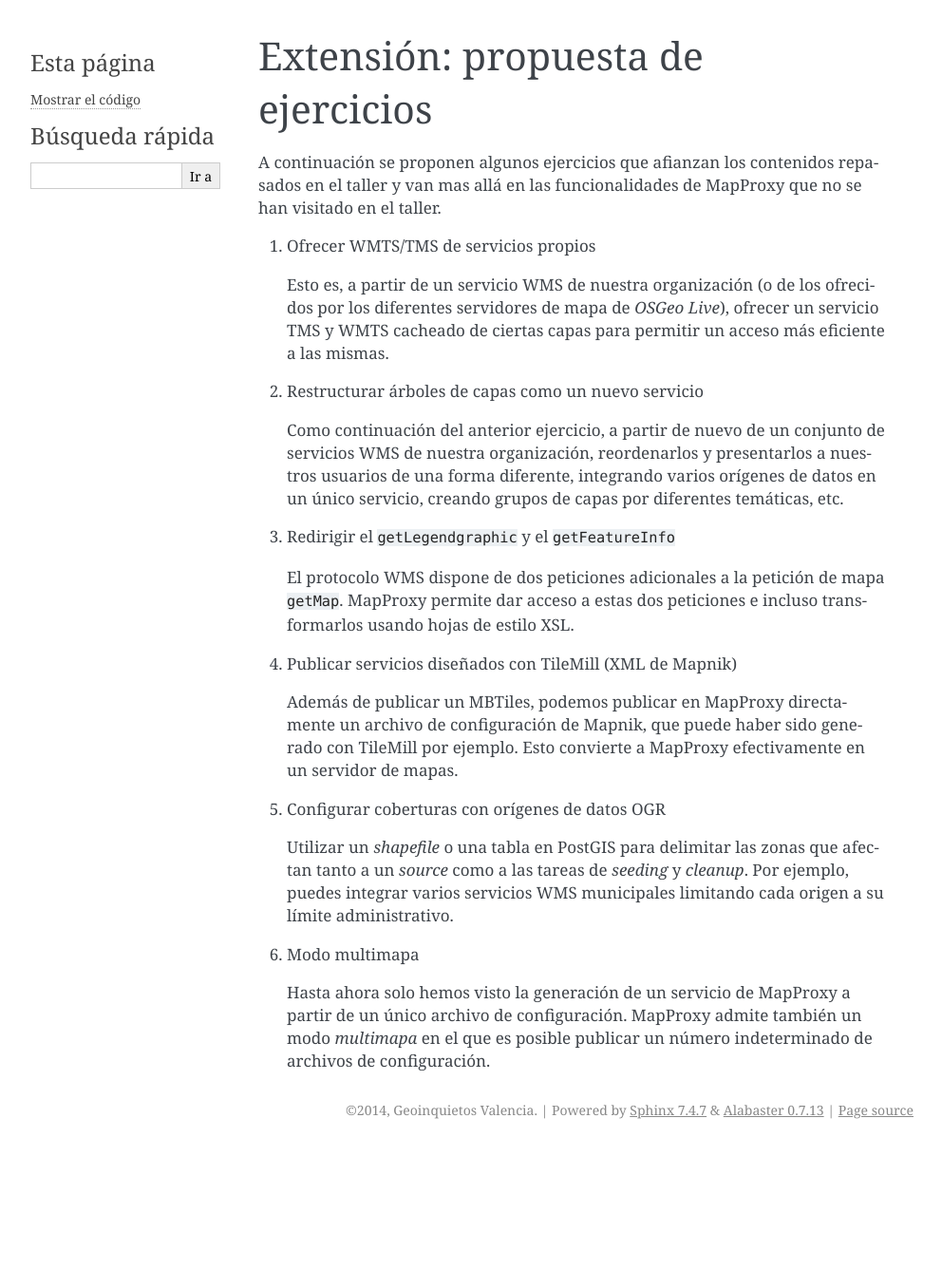
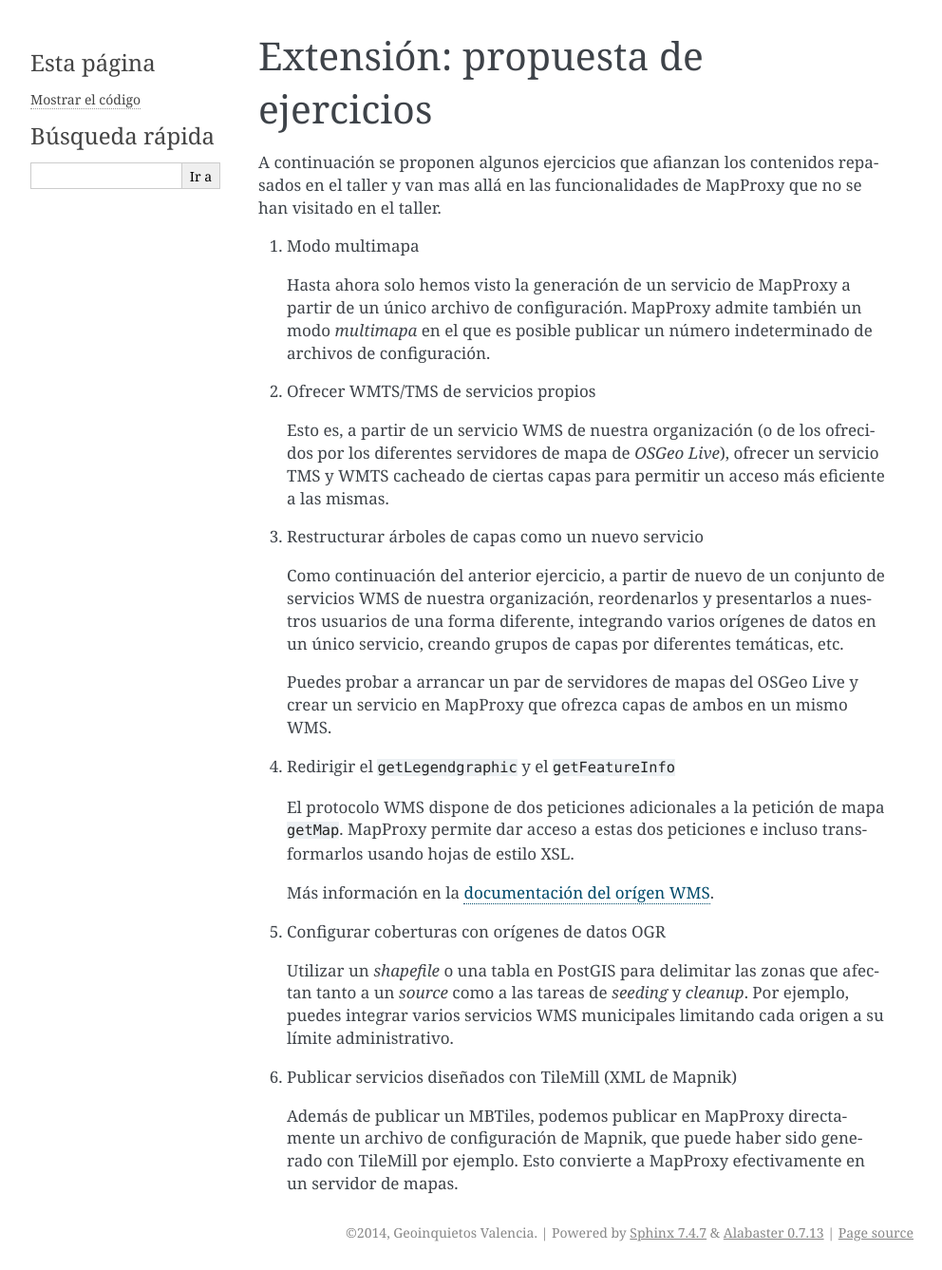
Before and after one commit to geoinquietosvlc/mapproxy-workshop, a Sphinx documentation site: the page built from doc/source/ejercicios/extension.rst, in a window 1280 px wide. Shown: the whole page at 95% size, without its empty margins (148-1140 px from the left). Built offline with Sphinx 7.4.7, drawn with Linux system fonts in a browser that asks for light colours; before the commit the page ends 1208 px from its top, so only the background shows below that.

Commit message:
pequeños cambios

```diff
--- a/doc/source/ejercicios/extension.rst
+++ b/doc/source/ejercicios/extension.rst
@@ -5,6 +5,12 @@ A continuación se proponen algunos ejercicios que afianzan los contenidos
 repasados en el taller y van mas allá en las funcionalidades de MapProxy que
 no se han visitado en el taller.
 
+
+#. Modo multimapa
+
+   Hasta ahora solo hemos visto la generación de un servicio de MapProxy a
+   partir de un único archivo de configuración. MapProxy admite también un modo
+   *multimapa* en el que es posible publicar un número indeterminado de archivos de configuración.
 
 #. Ofrecer WMTS/TMS de servicios propios
 
@@ -20,18 +26,16 @@ no se han visitado en el taller.
    usuarios de una forma diferente, integrando varios orígenes de datos en un
    único servicio, creando grupos de capas por diferentes temáticas, etc.
 
+   Puedes probar a arrancar un par de servidores de mapas del OSGeo Live y crear
+   un servicio en MapProxy que ofrezca capas de ambos en un mismo WMS.
+
 #. Redirigir el ``getLegendgraphic`` y el ``getFeatureInfo``
 
    El protocolo WMS dispone de dos peticiones adicionales a la petición de mapa
    ``getMap``. MapProxy permite dar acceso a estas dos peticiones e incluso
    transformarlos usando hojas de estilo XSL.
 
-#. Publicar servicios diseñados con TileMill (XML de Mapnik)
-
-   Además de publicar un MBTiles, podemos publicar en MapProxy directamente un
-   archivo de configuración de Mapnik, que puede haber sido generado con
-   TileMill por ejemplo. Esto convierte a MapProxy efectivamente en un
-   servidor de mapas.
+   Más información en la `documentación del orígen WMS <http://mapproxy.org/docs/latest/sources.html#wms-opts>`_.
 
 #. Configurar coberturas con orígenes de datos OGR
 
@@ -40,8 +44,9 @@ no se han visitado en el taller.
    integrar varios servicios WMS municipales limitando cada origen a su límite
    administrativo.
 
-#. Modo multimapa
+#. Publicar servicios diseñados con TileMill (XML de Mapnik)
 
-   Hasta ahora solo hemos visto la generación de un servicio de MapProxy a
-   partir de un único archivo de configuración. MapProxy admite también un modo
-   *multimapa* en el que es posible publicar un número indeterminado de archivos de configuración.
+   Además de publicar un MBTiles, podemos publicar en MapProxy directamente un
+   archivo de configuración de Mapnik, que puede haber sido generado con
+   TileMill por ejemplo. Esto convierte a MapProxy efectivamente en un
+   servidor de mapas.
--- a/doc/source/elarchivodeseeding.rst
+++ b/doc/source/elarchivodeseeding.rst
@@ -42,7 +42,7 @@ seeds
 ==========
 
 En la sección se define **qué** debe ser sembrado haciendo referencia tanto
-a las caches (**caches**), como a las rejillas (**gids**) y por supuesto a
+a las caches (**caches**), como a las rejillas (**grids**) y por supuesto a
 los niveles de zoom (**levels**) pudiendo emplearse además claves de zonas
 (**coverages**).
 
```
